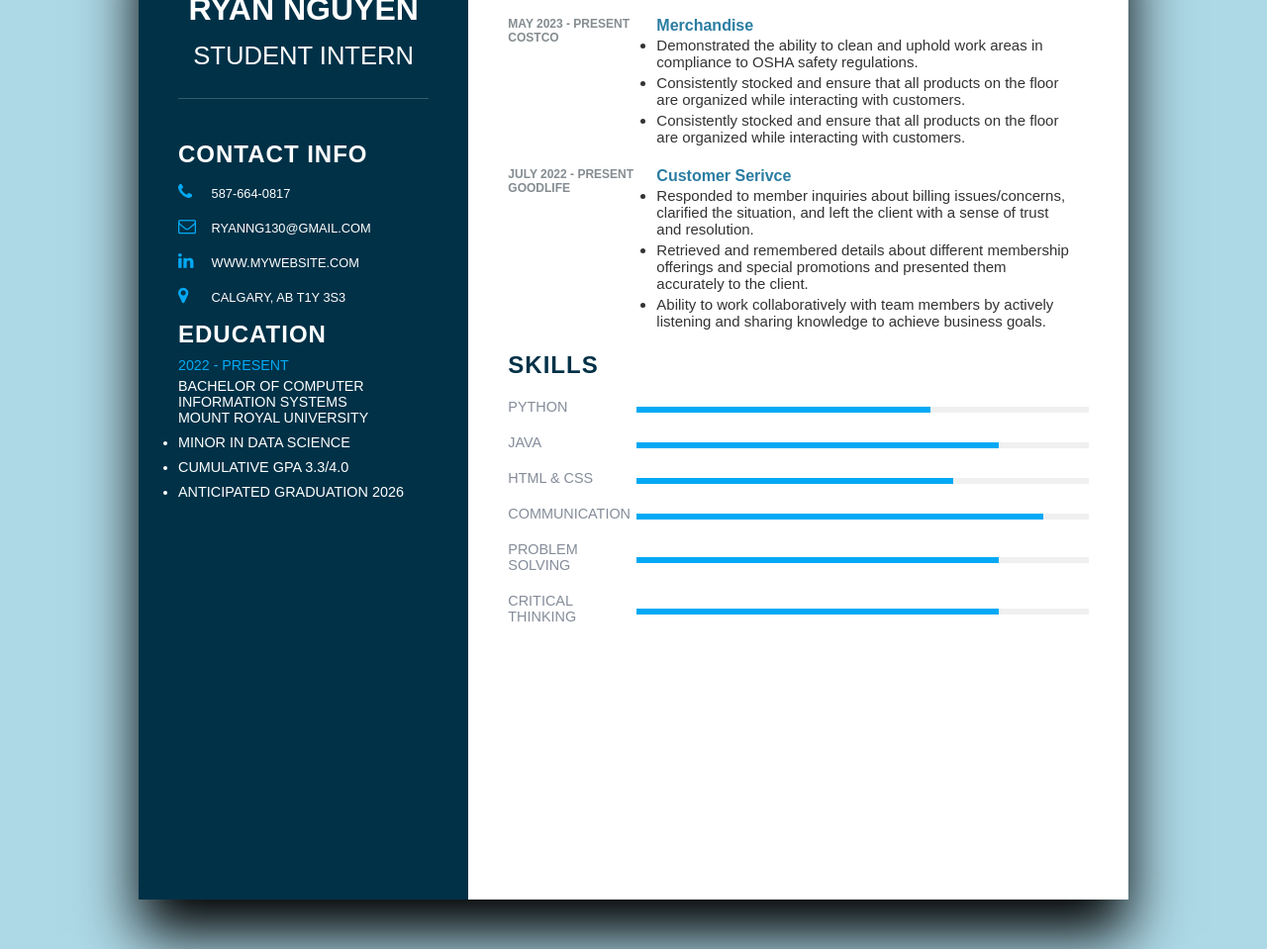
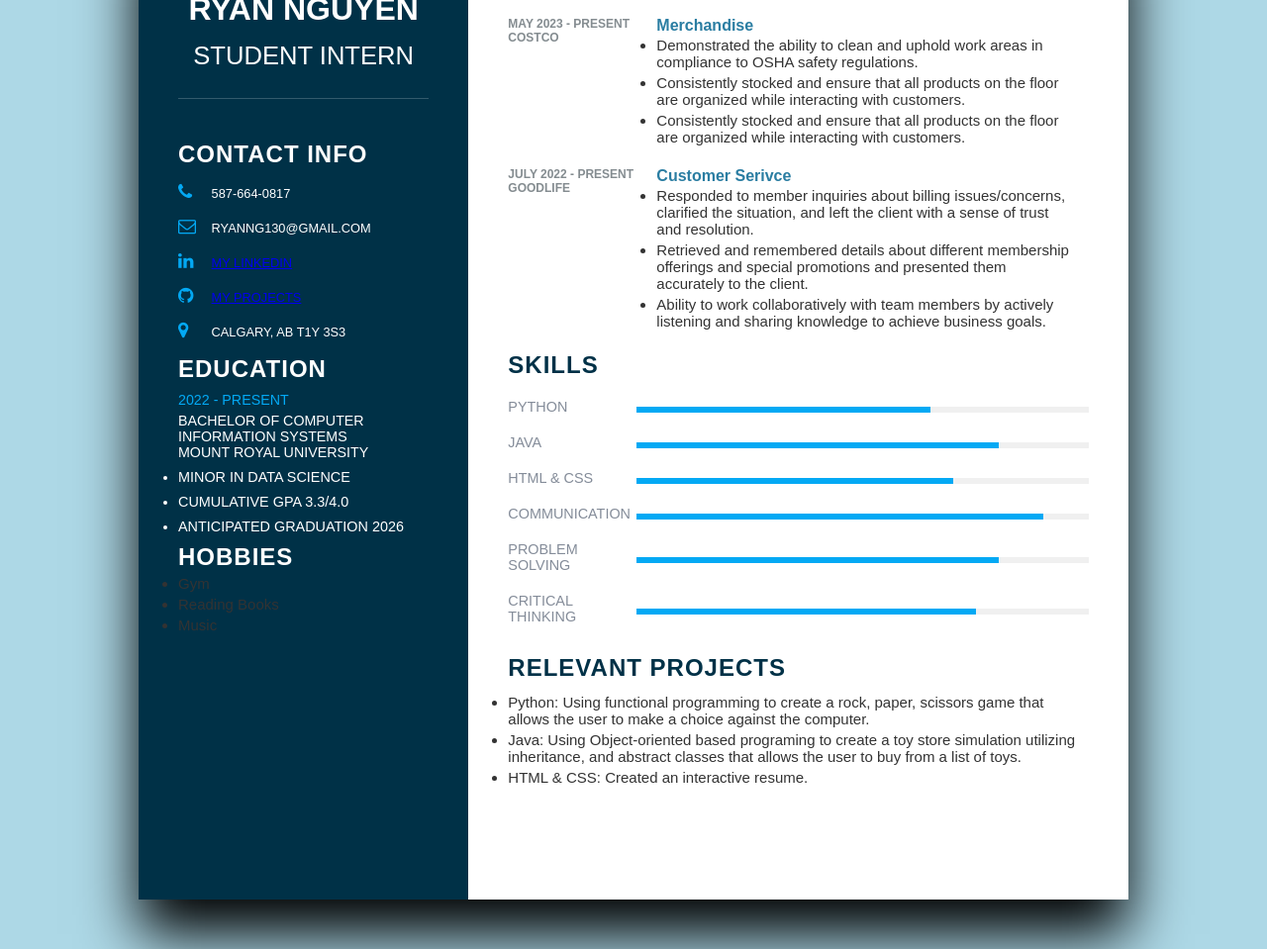
Before and after one commit to Ryanng3/Resume, a plain HTML site: page Resume/index.html in a window 1280 px wide. Shown: the part 141-1100 px from the top of the page at 99% size. Drawn offline with Linux system fonts and the light colour scheme.

Commit message:
Update index.html

```diff
--- a/Resume/index.html
+++ b/Resume/index.html
@@ -17,7 +17,7 @@
       <div class="leftSide">
         <div class="profileText">
           <div class="imgBox">
-            <img src="img.jpg" alt="" />
+            <img src="images/img.jpeg" alt="" />
           </div>
           <h1>Ryan Nguyen<br /><span>Student Intern</span></h1>
         </div>
@@ -40,7 +40,23 @@
               <span class="icon"
                 ><i class="fa fa-linkedin" aria-hidden="true"></i>
               </span>
-              <span class="text1">www.mywebsite.com</span>
+              <span class="text1"
+                ><a
+                  href="https://www.linkedin.com/in/ryan-nguyen-069078197/"
+                  target="_blank"
+                  >My LinkedIn</a
+                ></span
+              >
+            </li>
+            <li>
+              <span class="icon"
+                ><i class="fa fa-github" aria-hidden="true"></i>
+              </span>
+              <span class="text1"
+                ><a href="https://github.com/Ryanng3" target="_blank"
+                  >My Projects</a
+                ></span
+              >
             </li>
             <li>
               <span class="icon"
@@ -61,6 +77,14 @@
             <li class="bullet">Minor in Data Science</li>
             <li class="bullet">Cumulative GPA 3.3/4.0</li>
             <li class="bullet">Anticipated graduation 2026</li>
+          </ul>
+        </div>
+        <div class="hobbies">
+          <h2 class="title">Hobbies</h2>
+          <ul>
+            <li>Gym</li>
+            <li>Reading Books</li>
+            <li>Music</li>
           </ul>
         </div>
       </div>
@@ -151,8 +175,31 @@
           <div class="box">
             <h3>Critical Thinking</h3>
             <div class="percent">
-              <div style="width: 80%"></div>
+              <div style="width: 75%"></div>
             </div>
+          </div>
+        </div>
+        <div class="skills">
+          <h2>Relevant Projects</h2>
+          <div class="projects">
+            <ul>
+              <li>
+                Python:
+                <span>
+                  Using functional programming to create a rock, paper, scissors
+                  game that allows the user to make a choice against the
+                  computer.
+                </span>
+              </li>
+              <li>
+                Java:<span>
+                  Using Object-oriented based programing to create a toy store
+                  simulation utilizing inheritance, and abstract classes that
+                  allows the user to buy from a list of toys.
+                </span>
+              </li>
+              <li>HTML & CSS: <span>Created an interactive resume.</span></li>
+            </ul>
           </div>
         </div>
       </div>
```
